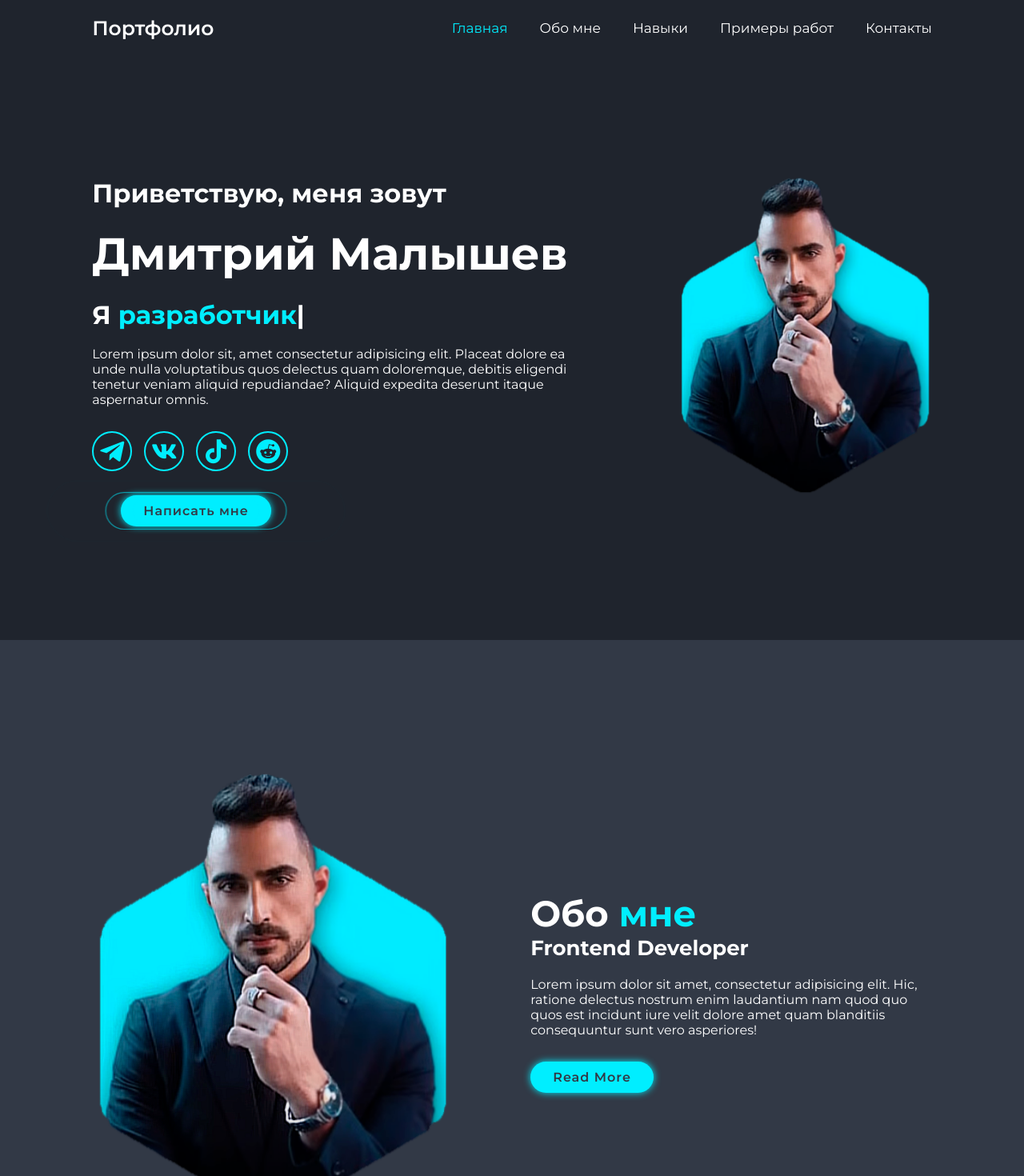
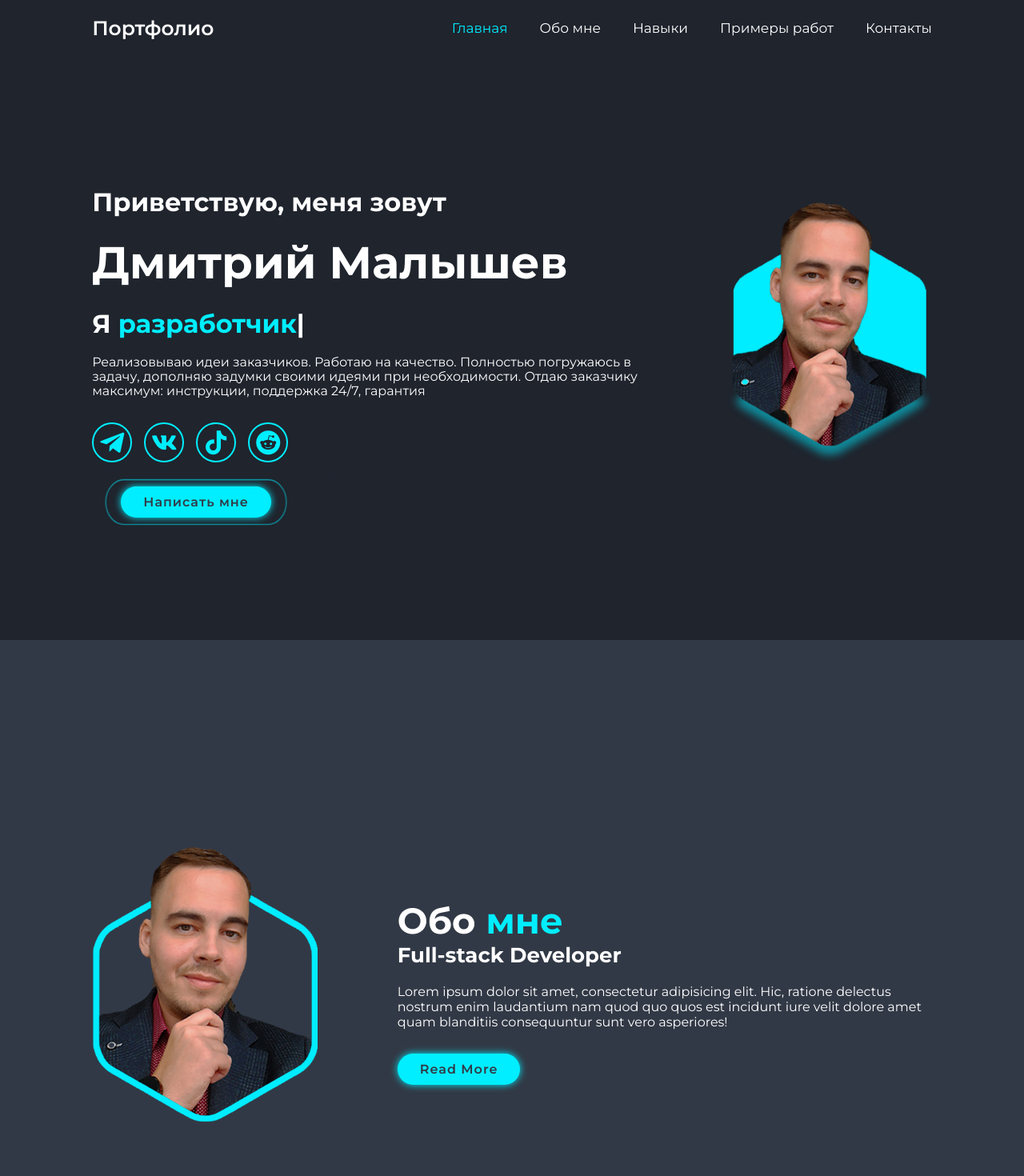
Before and after one commit to mao13132/portfolio_next, a Next.js app: page / in a window 1280 px wide. Shown: the top 1470 px of the page at 80% size. Built offline with nearby package versions, Linux system fonts and the light colour scheme.

Commit message:
fix css mobile

```diff
--- a/app/Components/About/About.module.css
+++ b/app/Components/About/About.module.css
@@ -8,7 +8,7 @@
 
 .about-img img {
 
-    width: 35vw !important;
+    width: 22vw !important;
     height: 100% !important;
 }
 
@@ -38,11 +38,18 @@
 @media (max-width: 768px) {
     .about {
         flex-direction: column-reverse;
+        gap: 0;
+    }
+
+    .about-btn {
+        width: 100%;
+        display: flex;
+        justify-content: center;
     }
 
     .about-img img {
 
-        width: 70vw !important;
+        width: 50vw !important;
         margin-top: 4rem;
     }
 }
--- a/app/Components/About/About.tsx
+++ b/app/Components/About/About.tsx
@@ -15,14 +15,14 @@ export const About = ({ className, ...props }: AboutProps): JSX.Element => {
         <section className={cn(className, styles['about'])} {...props} id="about">
 
             <motion.div
-                transition={{ duration: 2 }}
+                transition={{ duration: 1 }}
                 variants={ImageAboutAnimation}
                 initial="hidden"
                 whileInView="visible"
 
                 className={styles['about-img']}>
 
-                <Image src={`/home.png`}
+                <Image src={`/home2.png`}
                     alt=""
                     width={100}
                     height={100}
@@ -47,14 +47,15 @@ export const About = ({ className, ...props }: AboutProps): JSX.Element => {
                     title="Обо "
                     spanTitle="мне" />
 
-                <h3>Frontend Developer</h3>
+                <h3>Full-stack Developer</h3>
 
                 <p>Lorem ipsum dolor sit amet, consectetur adipisicing
                     elit. Hic, ratione delectus nostrum enim laudantium nam quod quo
                     quos est incidunt iure velit dolore amet quam blanditiis consequuntur sunt vero asperiores!
                 </p>
 
-                <ButtonLink link={`#`} text={`Read More`} />
+                <div className={styles['about-btn']}><ButtonLink link={`#`} text={`Read More`} /></div>
+
 
             </motion.div>
 
--- a/app/Components/ButtonLinkPulse/ButtonLinkPulse.module.css
+++ b/app/Components/ButtonLinkPulse/ButtonLinkPulse.module.css
@@ -53,7 +53,7 @@
 
     to {
         opacity: 0;
-        transform: scale(1.6, 1.6);
+        transform: scale(1.6, 2.2);
     }
 }
 
@@ -77,6 +77,6 @@
 
     to {
         opacity: 0;
-        transform: scale(2, 2);
+        transform: scale(2, 2.2);
     }
 }
--- a/app/Components/ButtonLinkPulse/ButtonLinkPulse.tsx
+++ b/app/Components/ButtonLinkPulse/ButtonLinkPulse.tsx
@@ -1,16 +1,13 @@
 import { ButtonLinkPulseProps } from "./ButtonLinkPulse.props";
-
-import { motion } from "framer-motion";
 
 import styles from './ButtonLinkPulse.module.css';
 
 import cn from 'classnames';
 import Link from "next/link";
-import { pulseAnimationOne, pulseAnimationThree, pulseAnimationTwo } from "./pulseAnimations";
 
-export const ButtonLinkPulse = ({ link, text, className, ...props }: ButtonLinkPulseProps): JSX.Element => {
+export const ButtonLinkPulse = ({ link, text, className }: ButtonLinkPulseProps): JSX.Element => {
     return (
-        <Link href={link} className={cn(styles['btn'], className)} {...props}>
+        <Link href={link} className={cn(styles['btn'], className)}>
 
             <span className={styles['pulse']} />
 
--- a/app/Components/Header/Header.module.css
+++ b/app/Components/Header/Header.module.css
@@ -8,8 +8,9 @@
     display: flex;
     justify-content: space-between;
     align-items: center;
-    z-index: 100;
+    z-index: 2;
 }
+
 
 .logo {
     font-size: 2.5rem;
@@ -29,6 +30,7 @@
     border-bottom: .1rem solid rgba(0, 0, 0, .2);
 }
 
+
 @media (max-width: 991px) {
     .header {
         padding: 2rem 3%;
--- a/app/Components/Header/Header.tsx
+++ b/app/Components/Header/Header.tsx
@@ -11,7 +11,26 @@ export const Header = ({ className, ...props }: HeaderProps): JSX.Element => {
 
     const [openMenu, setOpenMenu] = useState<boolean>(false);
 
+    const [closeMenu, setCloseMenu] = useState<boolean>(false);
+
     const [classStiky, setClassStiky] = useState<boolean>(false);
+
+    const openCloseNav = async () => {
+        if (openMenu) {
+
+            setCloseMenu(true);
+
+            const interval = setTimeout(() => {
+
+                setCloseMenu(false);
+                setOpenMenu(false);
+
+            }, 700)
+
+            return;
+        }
+        setOpenMenu(oldState => !oldState)
+    };
 
     useEffect(() => {
 
@@ -41,7 +60,7 @@ export const Header = ({ className, ...props }: HeaderProps): JSX.Element => {
             <Link className={styles['logo']} href={`#`}>Портфолио</Link>
 
             <i
-                onClick={() => { setOpenMenu(oldState => !oldState) }}
+                onClick={openCloseNav}
                 className={cn({
                     'bx bx-menu': !openMenu,
                     'bx bx-x': openMenu
@@ -49,7 +68,7 @@ export const Header = ({ className, ...props }: HeaderProps): JSX.Element => {
                 id={styles['menu-icon']}
             ></i>
 
-            <Navbar setOpenMenu={setOpenMenu} openStatus={openMenu} />
+            <Navbar setOpenMenu={setOpenMenu} openStatus={openMenu} closeStatus={closeMenu} />
 
         </header>
     );
--- a/app/Components/Home/Home.module.css
+++ b/app/Components/Home/Home.module.css
@@ -10,7 +10,11 @@
         display: flex;
         flex-direction: column;
         align-items: center;
-    }
+}
+
+.text {
+    line-height: 18px;
+}
 
 .home-content h3 {
     font-size: 3.2rem;
@@ -43,7 +47,7 @@
 }
 
 .home-img img {
-    width: 25vw !important;
+    width: 20vw !important;
     height: 100% !important;
 /*     -webkit-animation: startImage 1s ease-in-out forwards, floatImage 4s ease-in-out infinite;
     -moz-animation: startImage 1s ease-in-out forwards, floatImage 4s ease-in-out infinite;
@@ -72,7 +76,7 @@
 
 @media (max-width: 1200px) {
     .home-img img {
-        width: 30vw !important;
+        width: 20vw !important;
         height: 100% !important;
     }
     .multi-wrapper {
@@ -85,7 +89,7 @@
 @media (max-width: 768px) {
     .home {
         flex-direction: column;
-        gap: 0;
+        gap: 10px;
     }
 
     .actions {
@@ -101,7 +105,7 @@
     }
 
     .home-img img {
-        width: 70vw !important;
+        width: 40vw !important;
         height: 100% !important;
         margin-top: 4rem;
     }
@@ -119,6 +123,11 @@
 
         min-height: 60px;
     }
+    .home-img img {
+        width: 50vw !important;
+        height: 100% !important;
+        margin-top: 4rem;
+    }
 }
 
 @media (max-width: 365px) {
--- a/app/Components/Home/Home.tsx
+++ b/app/Components/Home/Home.tsx
@@ -58,8 +58,10 @@ export const Home = ({ className, ...props }: HomeProps): JSX.Element => {
                 <motion.p
                     transition={{ duration: 1.2 }}
                     variants={otherTextAnimation}
-                >Lorem ipsum dolor sit, amet consectetur adipisicing elit. Placeat dolore ea unde nulla voluptatibus quos delectus quam doloremque, debitis eligendi tenetur veniam aliquid repudiandae? Aliquid expedita deserunt
-                    itaque aspernatur omnis.</motion.p>
+                    className={styles['text']}
+
+                >Реализовываю идеи заказчиков. Работаю на качество. Полностью погружаюсь в задачу, дополняю задумки своими идеями при необходимости.
+                    Отдаю заказчику максимум: инструкции, поддержка 24/7, гарантия</motion.p>
 
                 <div className={styles['actions']}>
 
@@ -81,6 +83,7 @@ export const Home = ({ className, ...props }: HomeProps): JSX.Element => {
                 className={styles['home-img']}>
 
                 <Image src={`/home.png`}
+                    priority
                     alt=""
                     width={100}
                     height={100}
--- a/app/Components/Navbar/Navbar.module.css
+++ b/app/Components/Navbar/Navbar.module.css
@@ -3,6 +3,32 @@
     color: var(--text-color);
     margin-left: 4rem;
     transition: color .3s ease-in-out;
+}
+
+.open {
+    animation: openAnimation .5s ease-in-out;
+}
+
+@keyframes openAnimation {
+    0% {
+        transform: translateY(-100%);
+    }
+    100% {
+        transform: translateY(0);
+    }
+}
+
+.close {
+    animation: closeAnimation 1s ease-in-out;
+}
+
+@keyframes closeAnimation {
+    0% {
+        transform: translateY(0);
+    }
+    100% {
+        transform: translateY(-200%);
+    }
 }
 
 .navbar a:hover,
@@ -23,7 +49,7 @@
         display: none;
     }
 
-    .active {
+    .open {
         display: block;
     }
 
--- a/app/Components/Navbar/Navbar.props.ts
+++ b/app/Components/Navbar/Navbar.props.ts
@@ -2,5 +2,6 @@ import { DetailedHTMLProps, Dispatch, HTMLAttributes, SetStateAction } from "rea
 
 export interface NavbarProps extends DetailedHTMLProps<HTMLAttributes<HTMLDivElement>, HTMLDivElement> {
     openStatus: boolean,
+    closeStatus: boolean,
     setOpenMenu: Dispatch<SetStateAction<boolean>>;
 };
--- a/app/Components/Navbar/Navbar.tsx
+++ b/app/Components/Navbar/Navbar.tsx
@@ -6,13 +6,14 @@ import { useActiveSections } from "./useActiveSections";
 
 import cn from 'classnames';
 
-export const Navbar = ({ setOpenMenu, openStatus, className, ...props }: NavbarProps): JSX.Element => {
+export const Navbar = ({ setOpenMenu, openStatus, closeStatus, className, ...props }: NavbarProps): JSX.Element => {
 
     useActiveSections();
 
     return (
         <nav className={cn(styles['navbar'], {
-            [styles['active']]: openStatus,
+            [styles['open']]: openStatus,
+            [styles['close']]: closeStatus,
         })} {...props}>
             <Link onClick={() => setOpenMenu(false)} href={`#home`} className={styles['active']}>Главная</Link>
             <Link onClick={() => setOpenMenu(false)} href={`#about`}>Обо мне</Link>
```
Also changed, not shown: public/home.png, public/home2.png (added).
